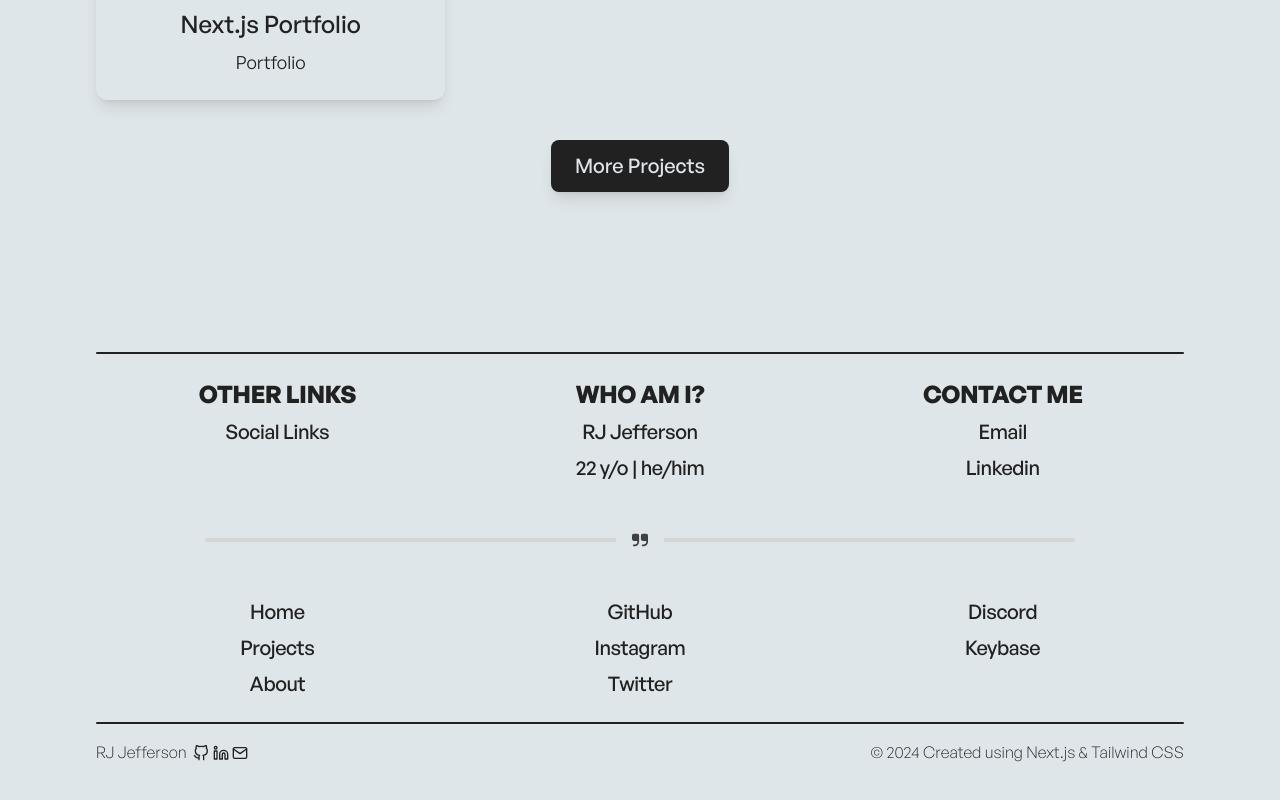
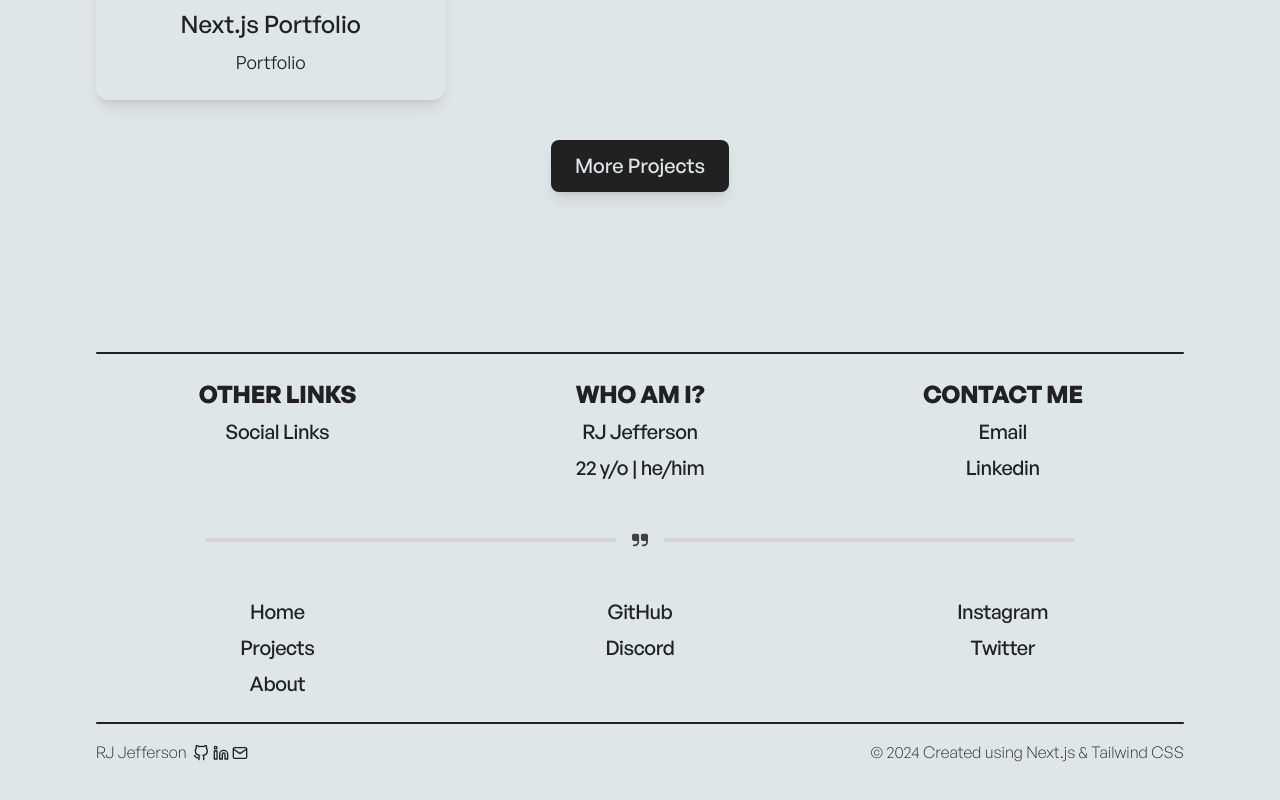
Before and after one commit to jeffersonrj14/jeffersonrj.com, a Next.js app: page / in a window 1280 px wide. Shown: the part 1387-2187 px from the top of the page. Built offline with nearby package versions, Linux system fonts and the light colour scheme.

Commit message:
feat: add rel='me' to socials

```diff
--- a/components/shared/AppFooter.jsx
+++ b/components/shared/AppFooter.jsx
@@ -156,15 +156,15 @@ const availablestatus = date => {
           Socials
         </h2> */}
         	<ul className='font-medium tracking-tight text-slate-200'>
-            	<MyLinks href='https://github.com/jeffersonrj14' text='GitHub'/>
-            	<MyLinks href='https://instagram.com/jeffersonrj14' text='Instagram' />
-            	<MyLinks href='https://twitter.com/jeffersonrj14' text='Twitter' />
+            	<MyLinks href='https://github.com/jeffersonrj14' text='GitHub' rel='me' />
+				<MyLinks href='https://discordapp.com/users/606481557615542273' text='Discord' rel='me' />
         	</ul>
       	</div>
 		<div>
         	<ul className='font-medium tracking-tight text-slate-200'>
-				<MyLinks href='https://discordapp.com/users/606481557615542273' text='Discord' />
-            	<MyLinks href='https://keybase.io/jeffersonfed' text='Keybase' />
+            	<MyLinks href='https://instagram.com/jeffersonrj14' text='Instagram' rel='me' />
+            	<MyLinks href='https://twitter.com/jeffersonrj14' text='Twitter' rel='me' />
+            	{/* <MyLinks href='https://keybase.io/jeffersonfed' text='Keybase' />  */}
         	</ul>
 		</div>
 
```
